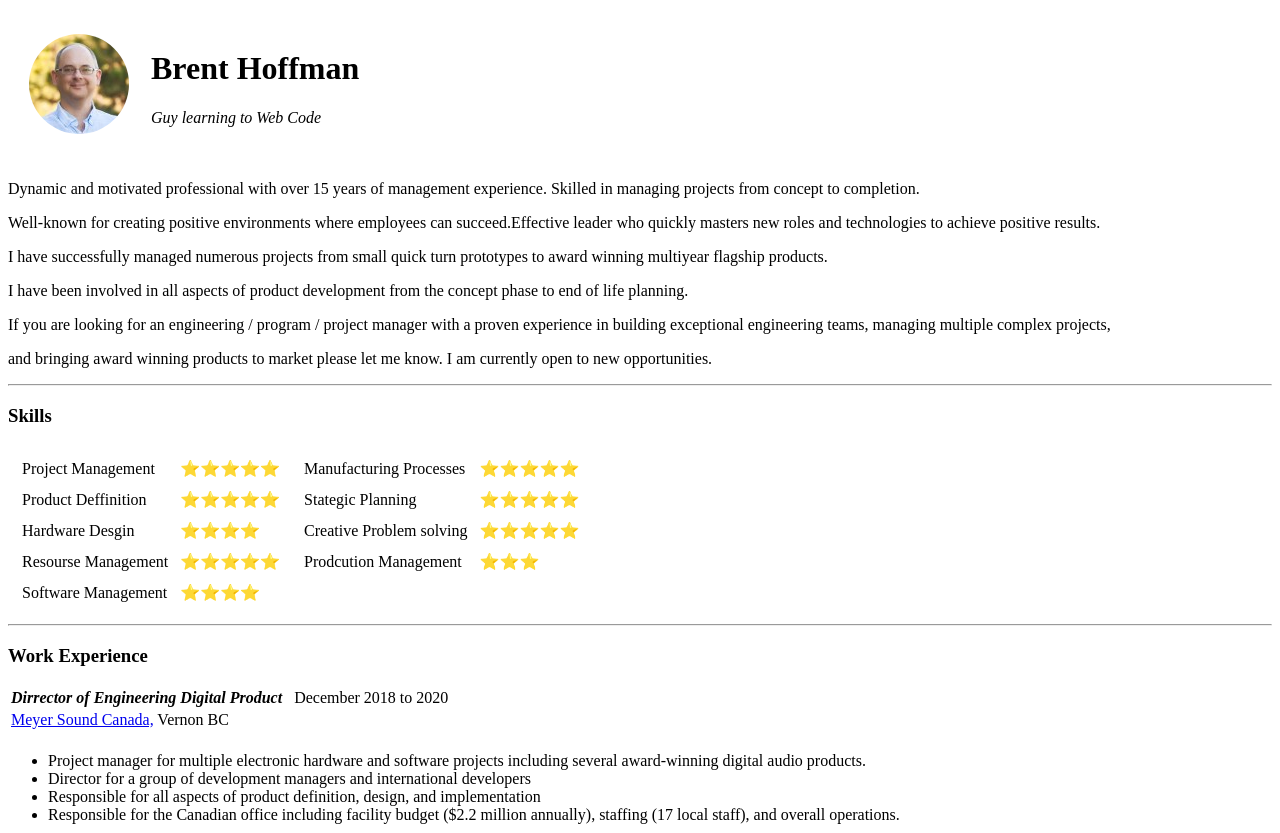
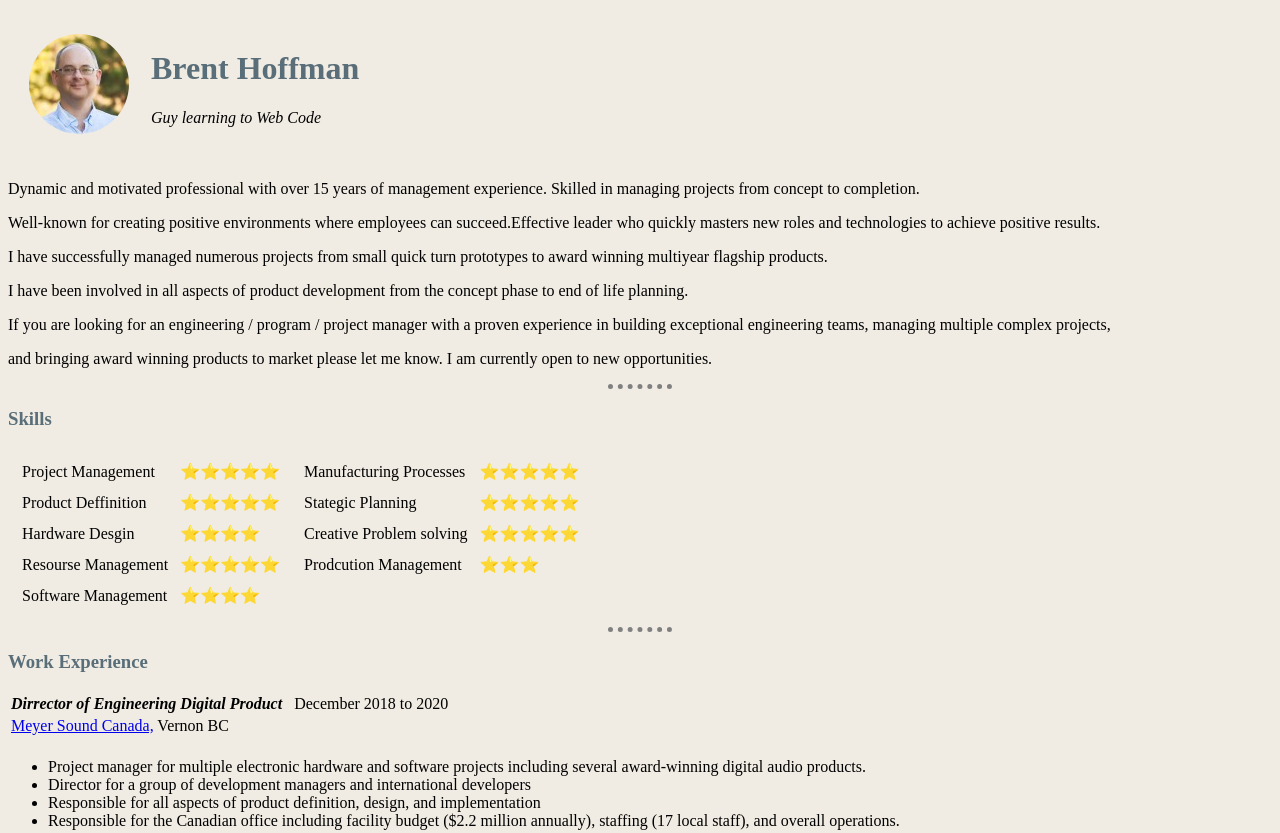
Before and after one commit to tnerbh/WebCV, a plain HTML site: page index.html in a window 1280 px wide. Shown: the top 833 px of the page. Drawn offline with Linux system fonts and the light colour scheme.

Commit message:
CSS first lesson

```diff
--- /dev/null
+++ b/css/styles.css
@@ -0,0 +1,19 @@
+
+
+    body {
+      background-color: #f0ece3;
+    }
+    hr {
+      border-style: none;
+      border-top: dotted;
+      border-color: grey;
+      border-width: 5px;
+      height: 0px;
+      width: 5%;
+    }
+    h1 {
+      color: #596e79
+    }
+    h3 {
+      color: #596e79
+    }
--- a/index.html
+++ b/index.html
@@ -4,6 +4,7 @@
 <head>
   <meta charset="utf-8">
   <title>🤦 Brent's Personal Site</title>
+  <link rel="stylesheet" href="css/styles.css">  <!-- Our Style sheet in css -->
 </head>
 
 
```
Also changed, not shown: Brentscontactinfo.html (+1 -0 lines), Brentshobbies.html (+1 -0 lines), contactme.html (+1 -0 lines).
